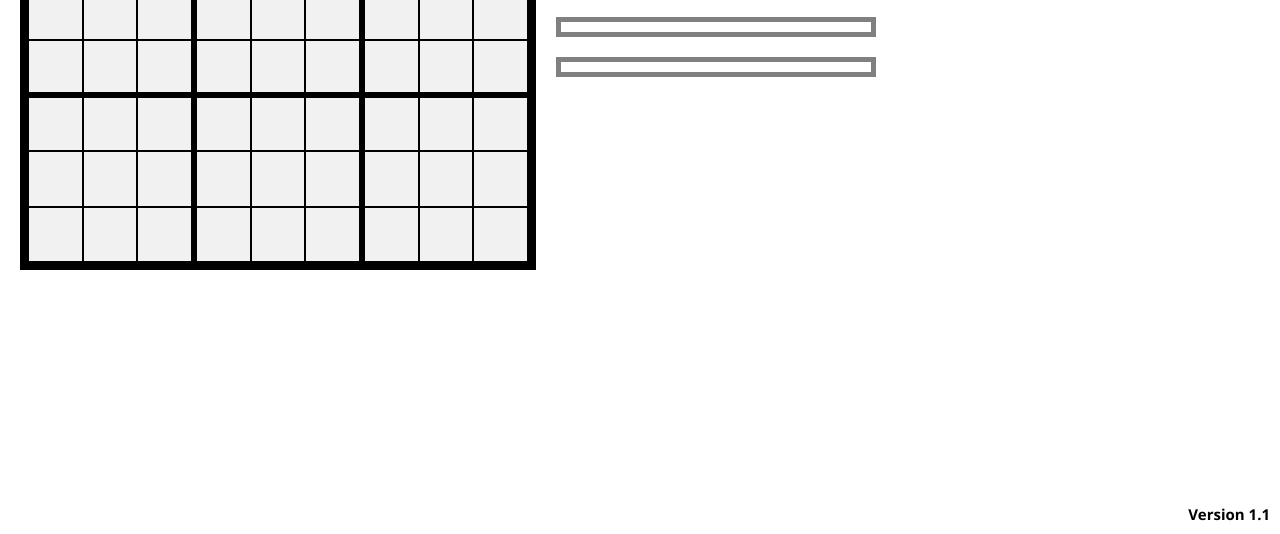
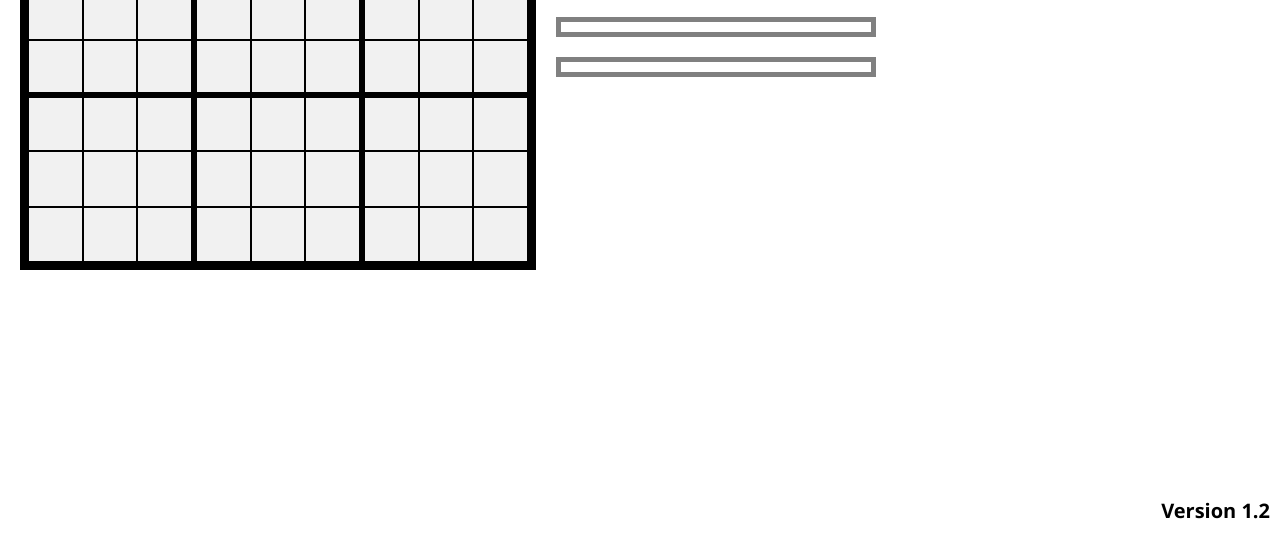
Before and after one commit to avalanche000/Sudoku-Solver, a website with bundled scripts: page index.html in a window 1280 px wide. Shown: the part 266-800 px from the top of the page. Built offline with nearby package versions, Linux system fonts and the light colour scheme.

Commit message:
more css

```diff
--- a/index.html
+++ b/index.html
@@ -20,7 +20,7 @@
       <div class="display" id="result"></div>
     </div>
   </div>
-  <div id="version">Version 1.1</div>
+  <div id="version">Version 1.2</div>
 </body>
 
 </html>
--- a/src/style.css
+++ b/src/style.css
@@ -142,5 +142,5 @@ body {
     position: absolute;
     bottom: 10px;
     right: 10px;
-    font-size: 15px;
+    font-size: 20px;
 }
```
